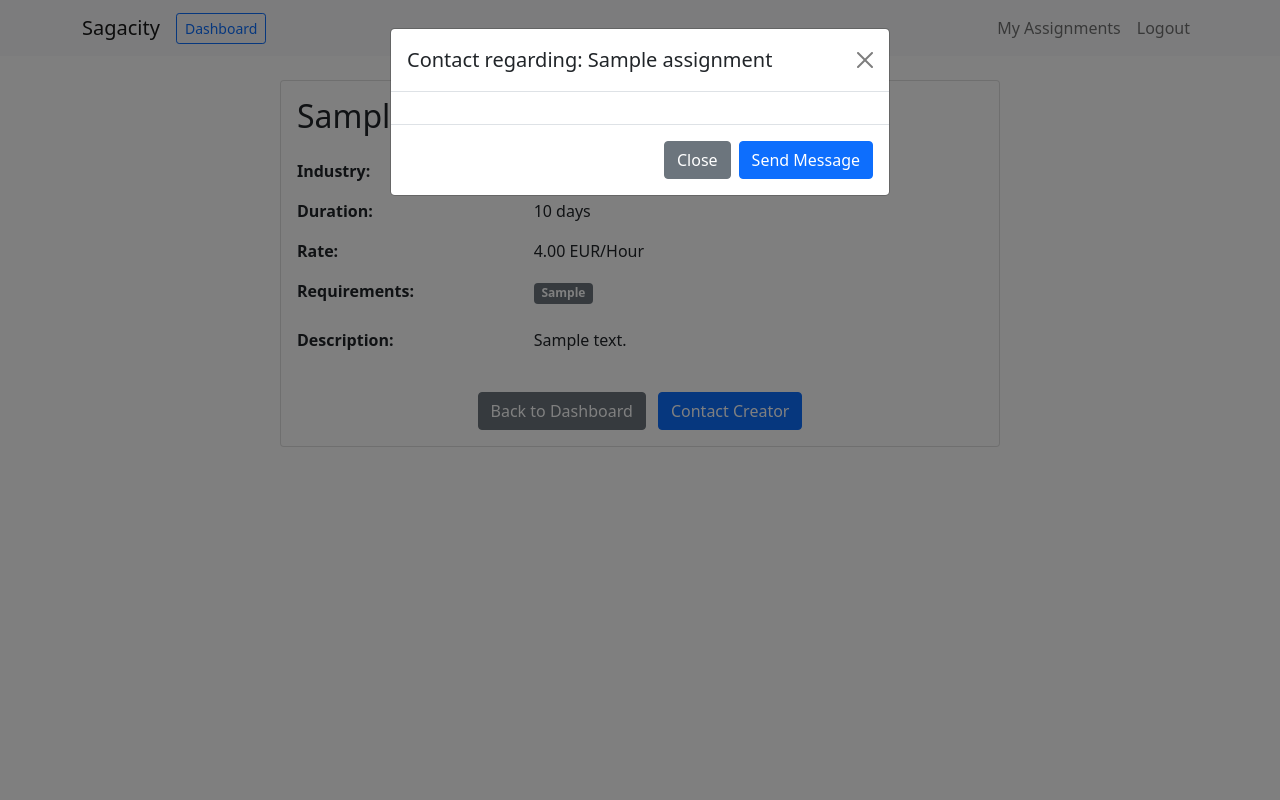
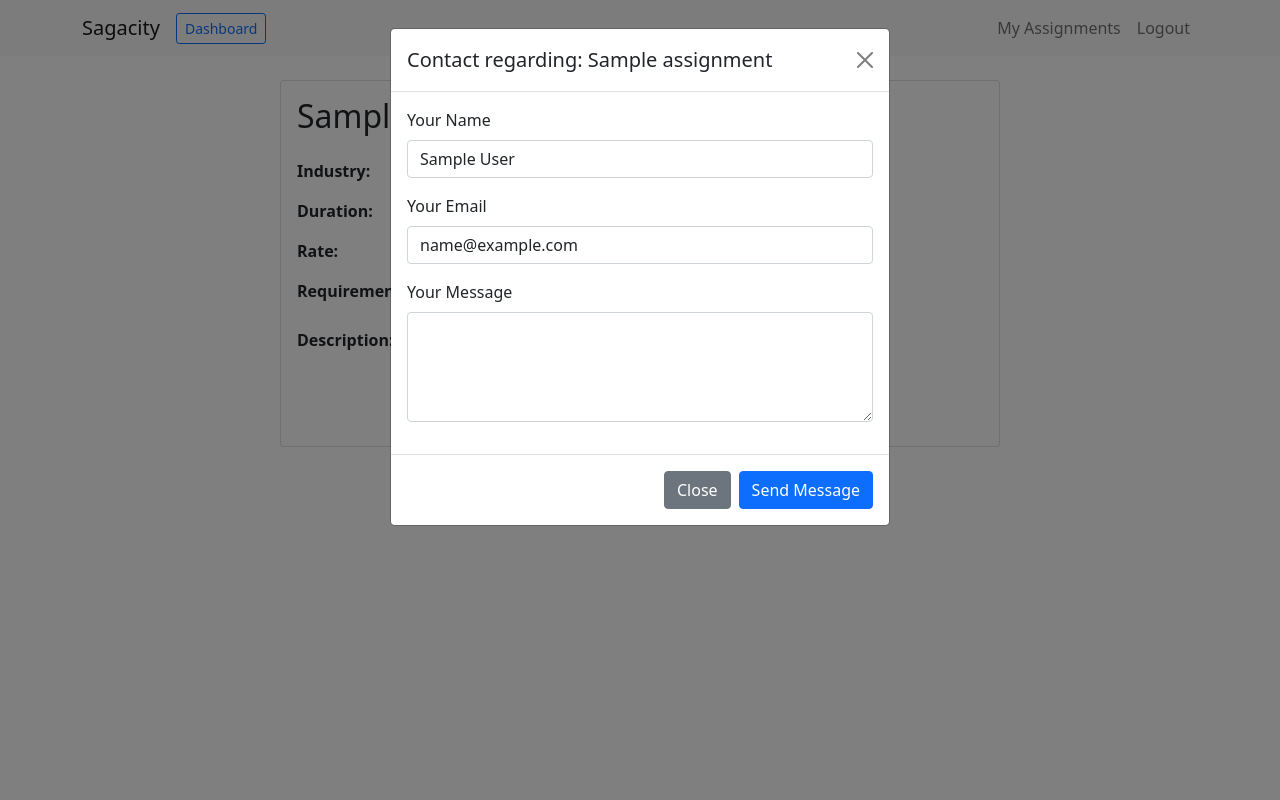
Before and after one commit to BjornBishop/Final-Final-PP4, a Django app: page /assignment/1/ in a window 1280 px wide, after a click on "Contact Creator". Run offline with Django 5.2, Linux system fonts and the light colour scheme; a user stored in the database is signed in; tables that the repository leaves empty hold one stand-in row (values such as "Sample post").

Commit message:
decomplicating assignment_details to solve contact form errors

```diff
--- a/sagacity/templates/dashboard/assignment_detail.html
+++ b/sagacity/templates/dashboard/assignment_detail.html
@@ -80,23 +80,29 @@
                 <h5 class="modal-title" id="contactModalLabel">Contact regarding: {{ assignment.title }}</h5>
                 <button type="button" class="btn-close" data-bs-dismiss="modal" aria-label="Close"></button>
             </div>
-            <form method="post" action="{% url 'contact_assignment_creator' assignment.id %}">
+            <form method="post" action="{% url 'contact_assignment_creator' assignment.pk %}">
                 {% csrf_token %}
                 <div class="modal-body">
-                    {% for field in form %}
-                        <div class="mb-3">
-                            {{ field.label_tag }}
-                            {{ field }}
-                            {% if field.help_text %}
-                                <small class="form-text text-muted">{{ field.help_text }}</small>
-                            {% endif %}
-                            {% if field.errors %}
-                                <div class="alert alert-danger">
-                                    {{ field.errors }}
-                                </div>
-                            {% endif %}
-                        </div>
-                    {% endfor %}
+                    <!-- Name Field -->
+                    <div class="mb-3">
+                        <label for="id_name" class="form-label">Your Name</label>
+                        <input type="text" name="name" id="id_name" class="form-control"
+                               value="{{ user.get_full_name }}" required>
+                    </div>
+
+                    <!-- Email Field -->
+                    <div class="mb-3">
+                        <label for="id_email" class="form-label">Your Email</label>
+                        <input type="email" name="email" id="id_email" class="form-control"
+                               value="{{ user.email }}" required>
+                    </div>
+
+                    <!-- Message Field -->
+                    <div class="mb-3">
+                        <label for="id_message" class="form-label">Your Message</label>
+                        <textarea name="message" id="id_message" class="form-control"
+                                  rows="4" required></textarea>
+                    </div>
                 </div>
                 <div class="modal-footer">
                     <button type="button" class="btn btn-secondary" data-bs-dismiss="modal">Close</button>
```
